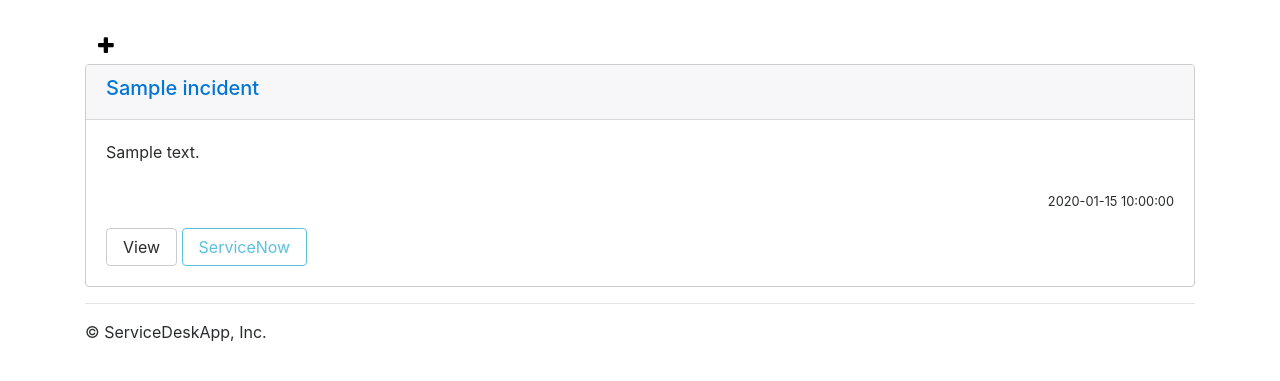
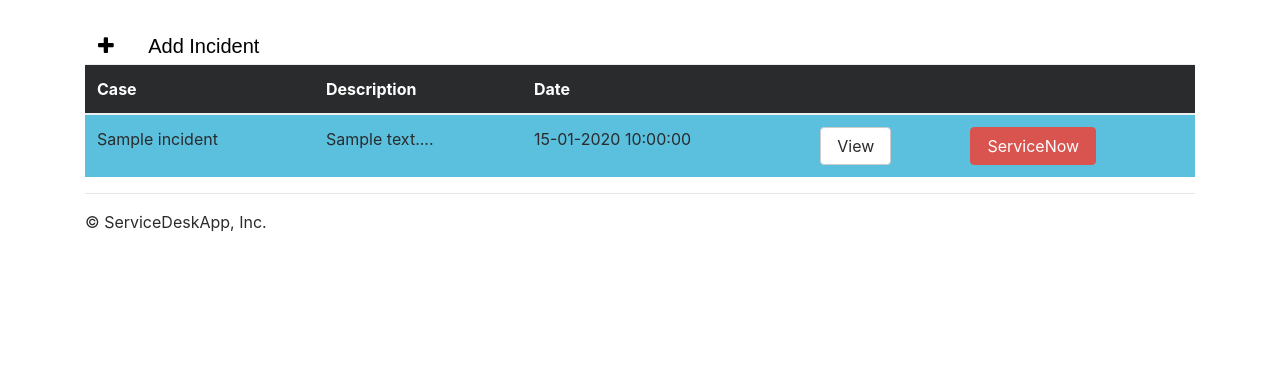
Before and after one commit to Royserg/ServiceDeskApp, a Flask app: template templates/dashboard.html in a window 1280 px wide. Shown: the part 56-437 px from the top of the page. Run offline with Flask 2, Linux system fonts and the light colour scheme; the template is opened without the code that fills it: values that come from a table or form of the project are taken from there, most other values are stand-ins (such as "Sample title", 1, 10 or a date in 2020); some libraries are stand-ins or nearby versions.

Commit message:
nice dashboard - table

```diff
--- a/forms.py
+++ b/forms.py
@@ -1,6 +1,7 @@
 from flask_wtf import FlaskForm
 from wtforms import StringField, BooleanField, TextAreaField
 from wtforms.validators import DataRequired, optional
+
 
 
 
--- a/templates/dashboard.html
+++ b/templates/dashboard.html
@@ -6,11 +6,11 @@
 
         <button class="navbar-toggler visible" type="button" data-toggle="collapse" data-target="#navbarCollapse" aria-controls="navbarCollapse" aria-expanded="false" aria-label="Toggle navigation">
             <i class="fa fa-plus" aria-hidden="true"><span class="navbar-toggler-icon"></span></i>
+            Add Incident
         </button>
         <div class="collapse navbar-toggleable-md" id="navbarCollapse">
 
             <div class="jumbotron">
-                <h1 class="display-5 text-center">Add Incident</h1>
                 <form method='POST'>
                 {{ form.hidden_tag() }}
                     <div class="form-group row">
@@ -43,21 +43,58 @@
       {% if incidents.count() == 0 %}
           <h3>No incidents yet</h3>
       {% else %}
+
+<!-- Card Style
+
+    <div class="row">
           {% for incident in incidents %}
+
+        <div class="col-sm-6">
 
             <div class="card card-outline-secondary mb-2">
               <div class="card-header">
                   <h5><a href="{{ incident.url }}" target='_blank'>{{ incident.incident }}</a></h5>
               </div>
               <div class="card-block">
-            <p class="card-text mb-4">{{ incident.description | safe }}</p>
-              <p class="text-right"><small> {{ incident.created_date }} </small></p>
+                <p class="card-text mb-4">{{ incident.description[:120] | safe }}...</p>
+                  <p class="text-right"><small><strong> {{ incident.created_date.strftime('%d-%m-%Y %H:%M:%S')}} </strong></small></p>
                 <a href="incident/{{ incident.id }}" class="btn btn-secondary">View</a>
                 <a href="{{ incident.url }}" class="btn btn-outline-info" target="_blank">ServiceNow</a>
               </div>
             </div>
 
+        </div>
+
           {% endfor %}
+    </div>
+-->
+
+<!--  Table Style   -->
+
+    <table class="table table-hover">
+       <thead class="thead-inverse">
+            <tr>
+                <th>Case</th>
+                <th>Description</th>
+                <th>Date</th>
+                <th></th>
+                <th></th>
+            </tr>
+        </thead>
+        {% for incident in incidents %}
+            <tr {% if not incident.is_closed  %} class="bg-info" {%endif%}>
+                <td>{{incident.incident}}</td>
+                <td>{{ incident.description[:70] | safe }}...</td>
+                <td>{{ incident.created_date.strftime('%d-%m-%Y %H:%M:%S')}}</td>
+                <td><a href="incident/{{ incident.id }}" class="btn btn-secondary">View</a></td>
+                <td><a href="{{ incident.url }}" class="btn btn-danger" target="_blank">ServiceNow</a></td>
+            </tr>
+
+        {%  endfor %}
+
+    </table>
+
+
       {% endif %}
 
 {% endblock %}
```
Also changed, not shown: templates/incident_edit.html (+9 -0 lines), ServiceDesk.db. Lines whose indentation alone changed are shown as unchanged.
